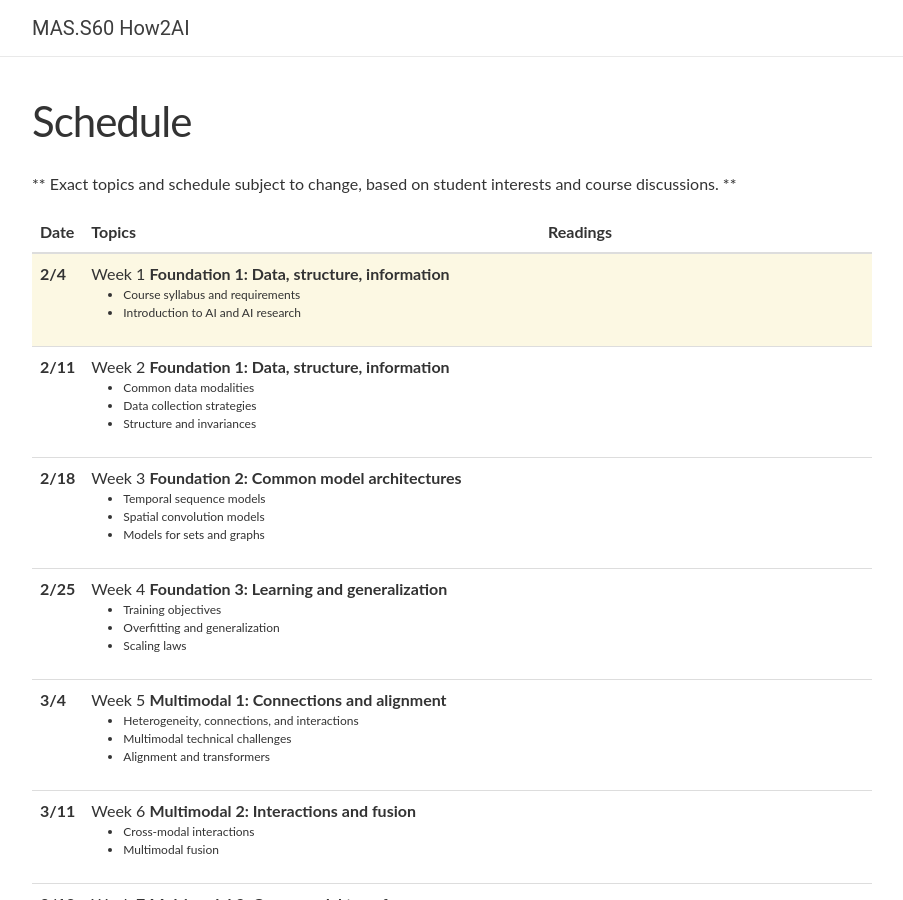
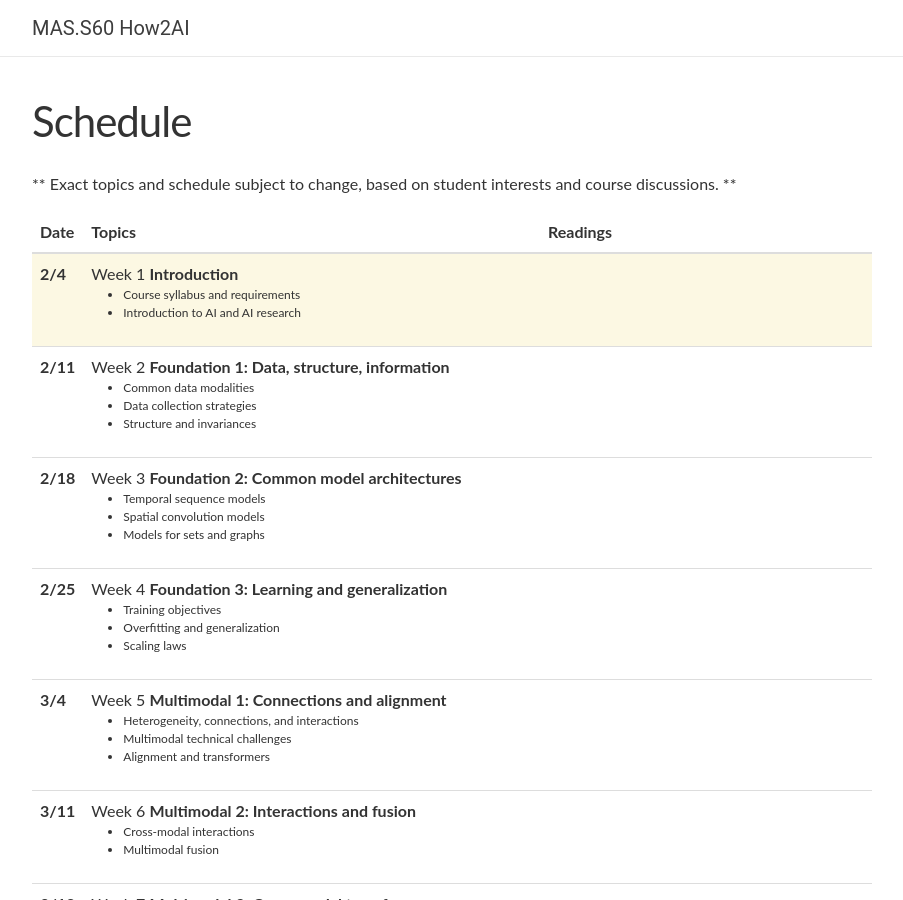
Before and after one commit to MIT-MI/how2ai-course, a Jekyll site: the page built from spring2025/_pages/schedule.md, in a window 1280 px wide and 900 px high. Shown: the whole window, without its empty margins (188-1091 px from the left). Built offline with Jekyll 4.4.1, drawn with Linux system fonts in a browser that asks for light colours; nearby versions of some CDN libraries; comment, search, counter and statistics services are not loaded.

Commit message:
Update lectures_2025.yml

```diff
--- a/_data/lectures_2025.yml
+++ b/_data/lectures_2025.yml
@@ -1,6 +1,6 @@
 - date: 2/4
   title: >
-    Week 1 <strong>Foundation 1: Data, structure, information</strong>
+    Week 1 <strong>Introduction</strong>
   slides:
   topics:
     - Course syllabus and requirements <br/>
```
